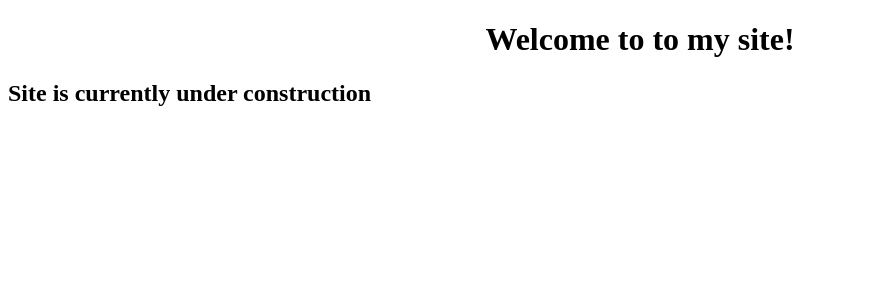
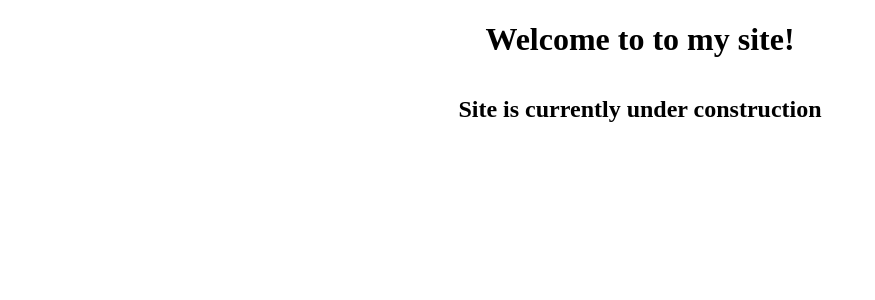
Before and after one commit to MattOxberry/MattOxberry.github.io, an Angular app in the folder matt-site/: page / in a window 1280 px wide. Shown: the top 300 px of the page, without its empty margins (0-875 px from the left). Built offline with nearby package versions, Linux system fonts and the light colour scheme.

Commit message:
refactored old files, added flex-layout, created material module

```diff
--- a/matt-site/src/app/app.component.html
+++ b/matt-site/src/app/app.component.html
@@ -4,4 +4,8 @@
     Welcome to {{ title }}
   </h1>
 </div>
-<h2>Site is currently under construction</h2>
+<div fxLayout="row" fxLayoutAlign="center">
+  <mat-card fxFlex="60%">
+    <h2 style="text-align:center">Site is currently under construction</h2>
+  </mat-card>
+</div>
--- a/matt-site/src/app/app.module.ts
+++ b/matt-site/src/app/app.module.ts
@@ -1,16 +1,17 @@
 import { BrowserModule } from '@angular/platform-browser';
 import { NgModule } from '@angular/core';
 
+import { MaterialModule } from './material.module';
 
 import { AppComponent } from './app.component';
-
 
 @NgModule({
   declarations: [
     AppComponent
   ],
   imports: [
-    BrowserModule
+    BrowserModule,
+    MaterialModule
   ],
   providers: [],
   bootstrap: [AppComponent]
```
Also changed, not shown: matt-site/src/app/material.module.ts (added, +19 -0 lines).
